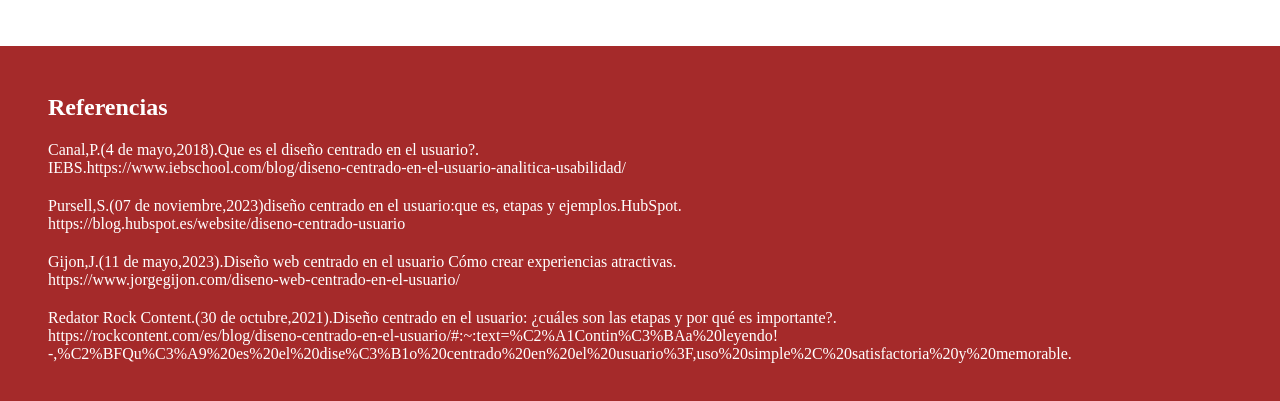
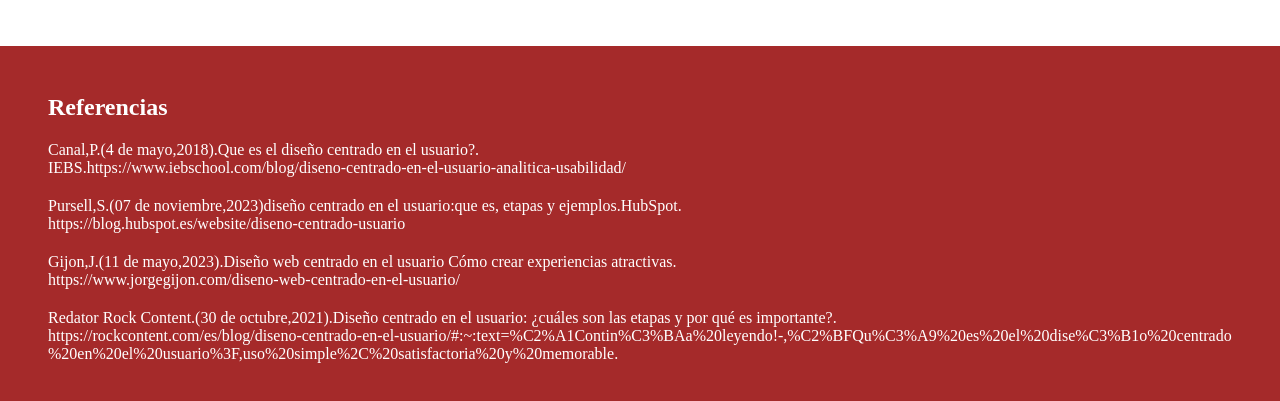
Before and after one commit to ElSamuelillo/DCU, a plain HTML site: page index.html in a window 1280 px wide. Shown: the part 4977-5378 px from the top of the page. Drawn offline with Linux system fonts and the light colour scheme.

Commit message:
Update index.html

```diff
--- a/index.html
+++ b/index.html
@@ -180,8 +180,8 @@
             <p>
                 Redator Rock Content.(30 de octubre,2021).Diseño centrado en el usuario: ¿cuáles son las etapas y por
                 qué es
-                importante?. <br>https://rockcontent.com/es/blog/diseno-centrado-en-el-usuario/#:~:text=%C2%A1Contin%C3%BAa%20leyendo!
-                <br>-,%C2%BFQu%C3%A9%20es%20el%20dise%C3%B1o%20centrado%20en%20el%20usuario%3F,uso%20simple%2C%20satisfactoria%20y%20memorable.
+                importante?. <br>https://rockcontent.com/es/blog/diseno-centrado-en-el-usuario/#:~:text=%C2%A1Contin%C3%BAa%20leyendo!-,%C2%BFQu%C3%A9%20es%20el%20dise%C3%B1o%20centrado
+                <br>%20en%20el%20usuario%3F,uso%20simple%2C%20satisfactoria%20y%20memorable.
             </p>
         </footer>
     </div>
```
